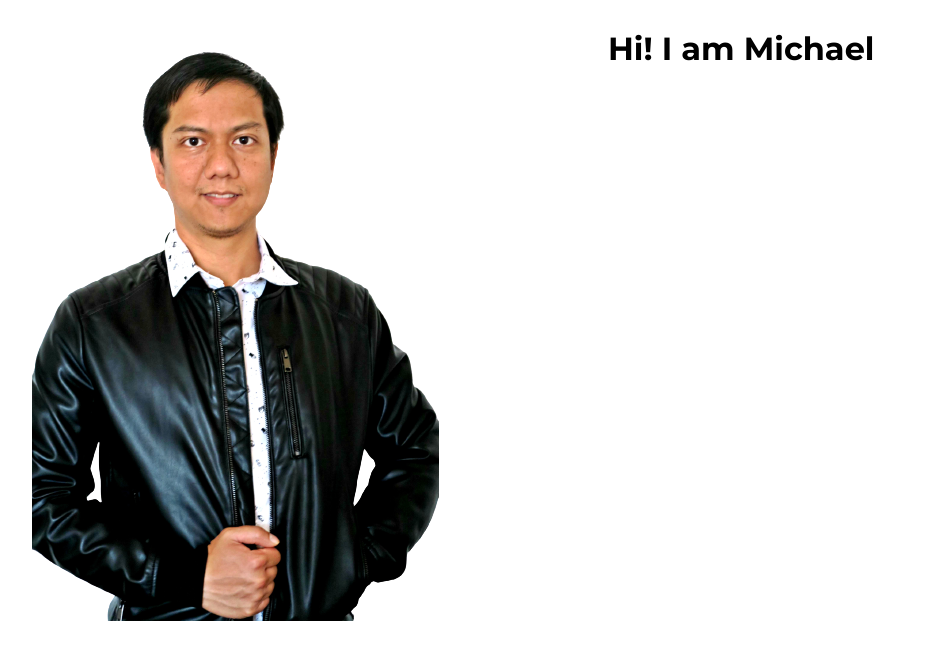
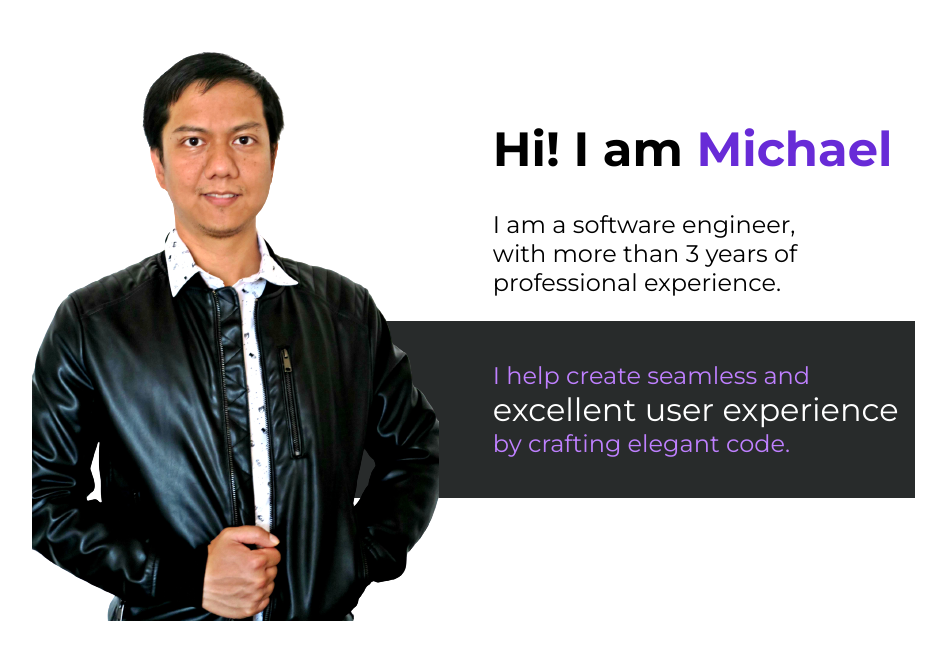
Before and after one commit to mikel-js/portfolio, a Next.js app: page / in a window 1280 px wide. Shown: the top 660 px of the page, without its empty margins (32-978 px from the left). Built offline with nearby package versions, Linux system fonts and the light colour scheme.

Commit message:
add profiles and constants

```diff
--- a/src/app/Profile.tsx
+++ b/src/app/Profile.tsx
@@ -1,6 +1,7 @@
 import React from 'react';
 import styled from 'styled-components';
 import Image from 'next/image';
+import { COLORS } from '../constants/colors';
 
 const StyledProfile = styled.div`
   display: flex;
@@ -8,12 +9,39 @@ const StyledProfile = styled.div`
   margin: 0 auto;
   max-width: 72rem;
 
-  > div {
-    flex: 1;
+  h3 {
+    font-weight: 400;
   }
 `;
-const ImageContainer = styled.div``;
-const StyledText = styled.div``;
+const ImageContainer = styled.div`
+  flex: 1;
+  z-index: 2;
+`;
+
+const StyledText = styled.div`
+  flex: 1.5;
+  padding-top: 5rem;
+  position: relative;
+`;
+
+const StyledInfo = styled.div``;
+
+const StyledBox = styled.div`
+  padding: 1rem;
+  background-color: ${COLORS.black1};
+  color: ${COLORS.purple1};
+  position: absolute;
+  left: -15rem;
+  padding-left: 15rem;
+`;
+
+const StyledName = styled.span`
+  color: ${COLORS.secondary};
+`;
+const StyledUX = styled.span`
+  color: ${COLORS.primaryDark};
+  font-size: 2rem;
+`;
 
 const Profile = () => {
   return (
@@ -27,7 +55,26 @@ const Profile = () => {
         />
       </ImageContainer>
       <StyledText>
-        <h1>Hi! I am Michael</h1>
+        <StyledInfo>
+          <h1>
+            Hi! I am <StyledName>Michael</StyledName>
+          </h1>
+          <h3>
+            I am a software engineer,
+            <br /> with more than 3 years of
+            <br />
+            professional experience.
+          </h3>
+        </StyledInfo>
+        <StyledBox>
+          <h3>
+            I help create seamless and
+            <br />
+            <StyledUX>excellent user experience</StyledUX>
+            <br />
+            by crafting elegant code.
+          </h3>
+        </StyledBox>
       </StyledText>
     </StyledProfile>
   );
--- a/src/app/layout.css
+++ b/src/app/layout.css
@@ -1,5 +1,11 @@
 
-html {
-  font-size: 16px;
-  font-family: 'Montserrat', sans-serif;
+
+h1 {
+  font-size: 3rem
 }
+h2 {
+  font-size: 2rem
+}
+h3 {
+  font-size: 1.5rem
+}
--- a/src/app/layout.tsx
+++ b/src/app/layout.tsx
@@ -1,4 +1,5 @@
 import { Montserrat } from 'next/font/google';
+import './layout.css';
 const monserrat = Montserrat({
   weight: ['400', '700'],
   style: ['normal', 'italic'],
--- /dev/null
+++ b/src/constants/colors.js
@@ -0,0 +1,8 @@
+export const COLORS = {
+  primary: '#0a1e3c',
+  primaryDark: '#fff',
+  secondary: '#682bd7',
+  secondaryDark: '#5f43b2',
+  black1: '#282b2b',
+  purple1: '#bf80ff',
+};
```
